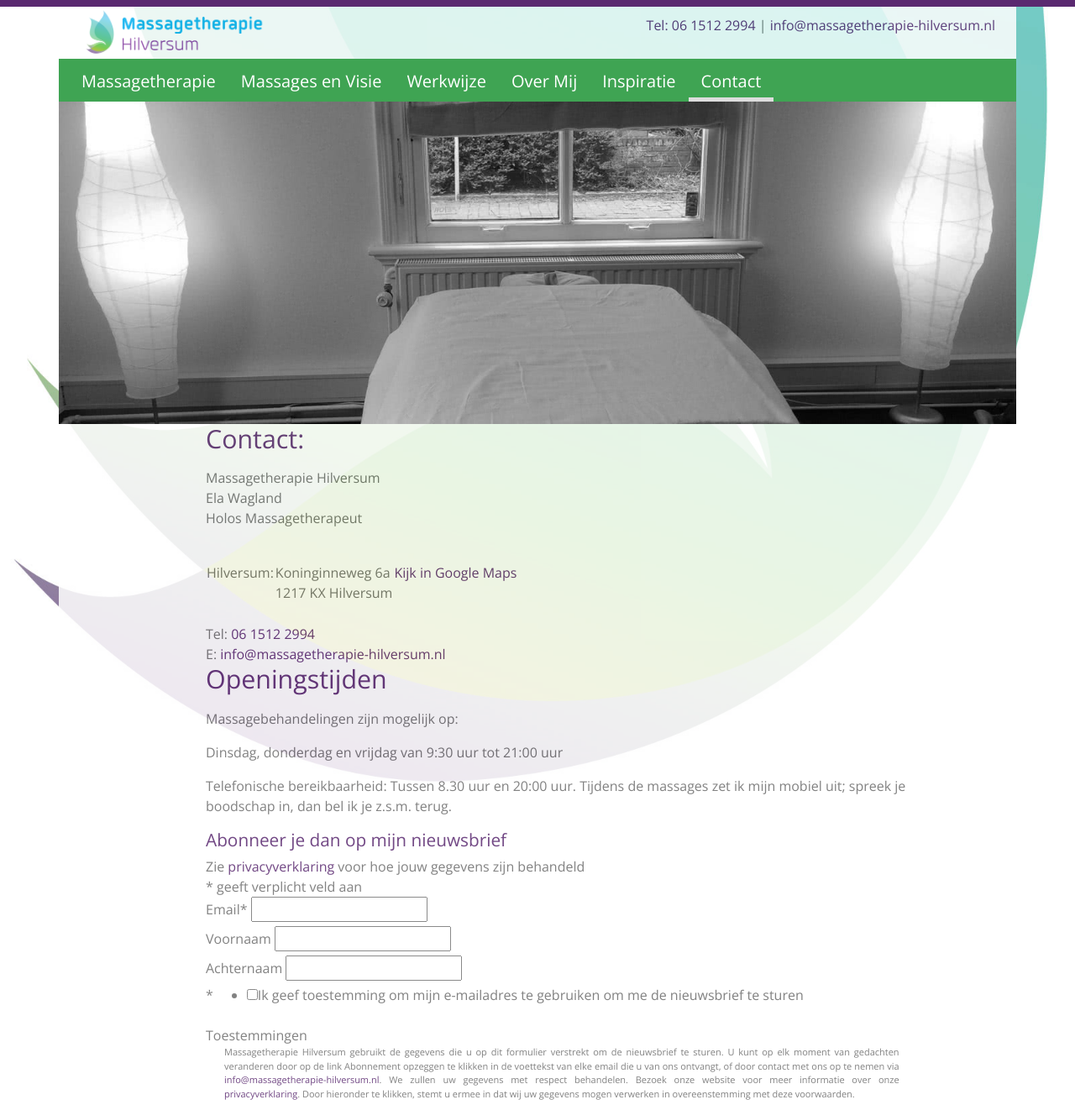
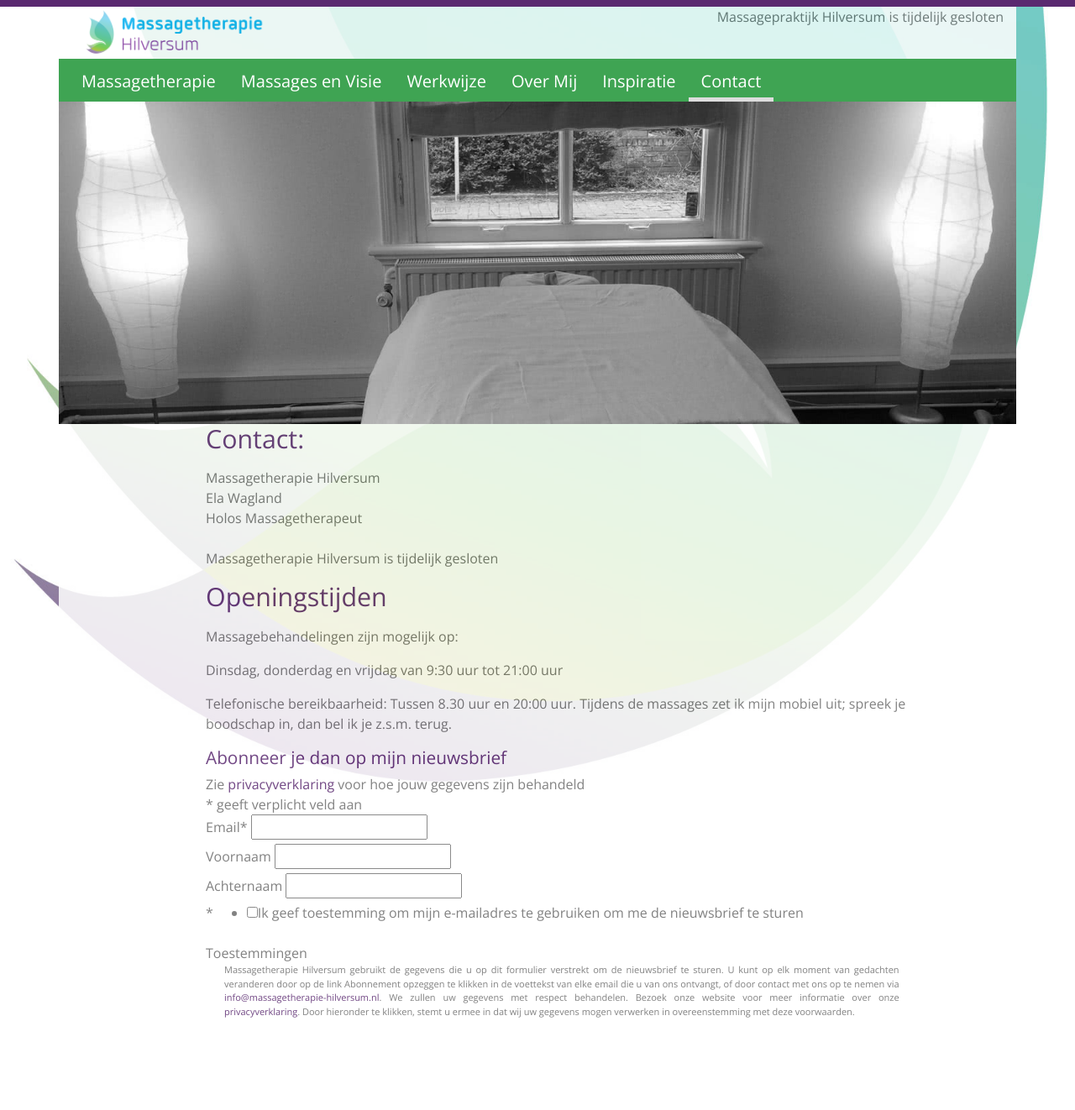
Before and after one commit to pwagland/pwagland.github.io, a Jekyll site: the page built from contact.html, in a window 1280 px wide. Shown: the whole page at 84% size. Built offline with Jekyll 4.4.1, drawn with Linux system fonts in a browser that asks for light colours; comment, search, counter and statistics services are not loaded; after the commit the page ends 1224 px from its top, so only the background shows below that.

Commit message:
Add temporary closure notices in a few other places

```diff
--- a/_includes/navigationBar
+++ b/_includes/navigationBar
@@ -8,10 +8,13 @@
                class="img-fluid">
         </div>
         <div class="col-9">
+          <div align="right">Massagepraktijk Hilversum is tijdelijk gesloten</div>
+          <!--
           <div class="contactBlock">
             <a href="tel:+31 6 1512 2994">Tel: 06&nbsp;1512&nbsp;2994</a>
             | <a href="mailto:info@massagetherapie-hilversum.nl">info@massagetherapie-hilversum.nl</a>
           </div>
+          -->
         </div>
       </div>
     </div>
--- a/contact.html
+++ b/contact.html
@@ -23,6 +23,8 @@ navorder: 7
             Ela Wagland<br/>
             Holos Massagetherapeut<br/>
             <br/>
+            Massagetherapie Hilversum is tijdelijk gesloten
+            <!--
             <table>
               <tr valign="top">
                 <td>Hilversum:</td>
@@ -34,6 +36,7 @@ navorder: 7
             <br/>
             Tel: <a href="tel:+31 6 1512 2994">06&nbsp;1512&nbsp;2994</a><br/>
             E: <a href="mailto:info@massagetherapie-hilversum.nl">info@massagetherapie-hilversum.nl</a><br/>
+          -->
 
             <h1>Openingstijden</h1>
 
```
Also changed, not shown: _includes/addressBar (deleted, +0 -10 lines).
